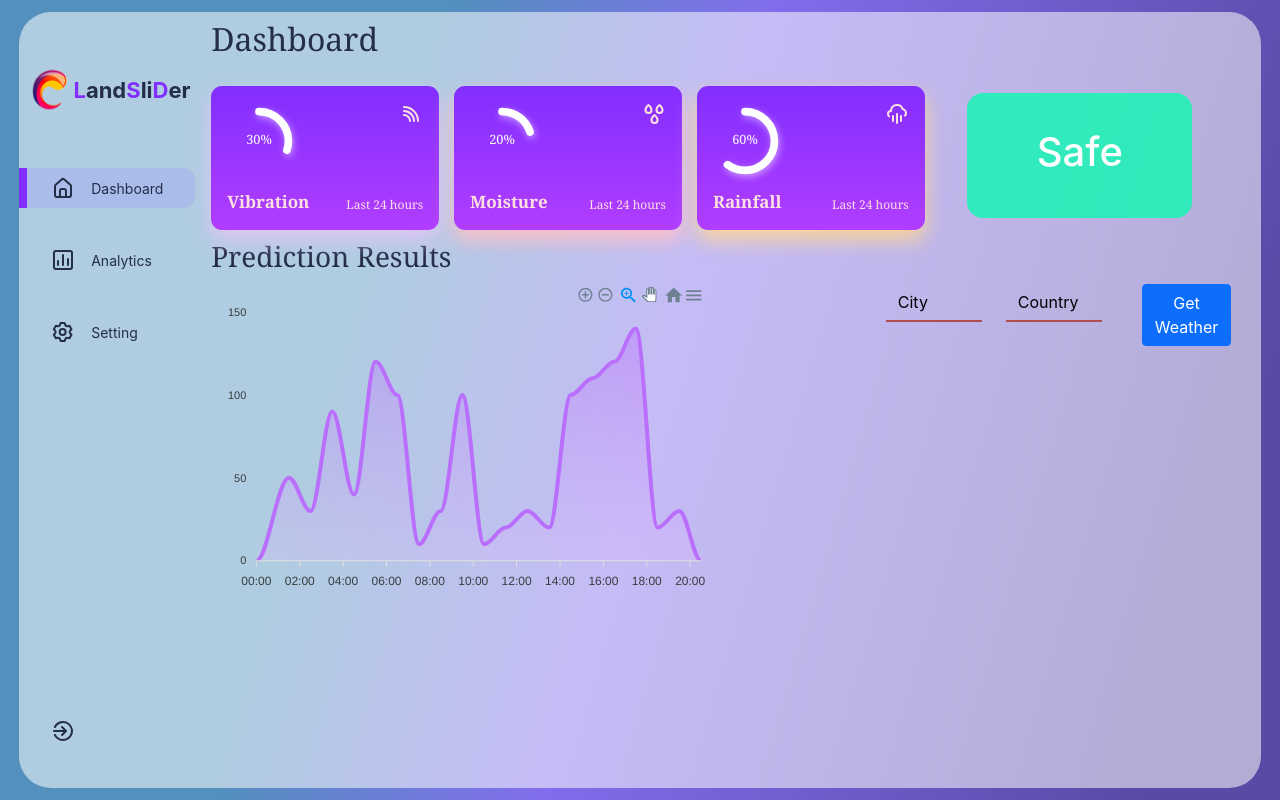
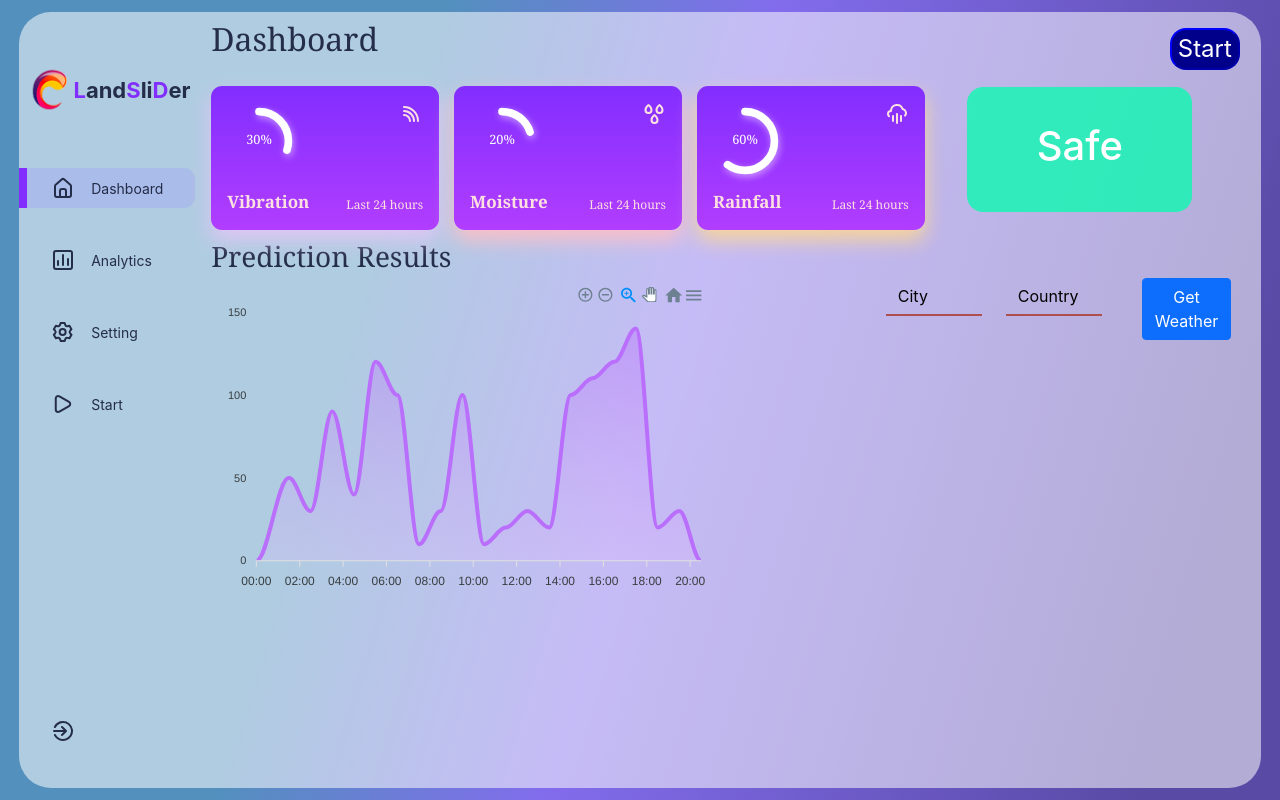
Before and after one commit to HarikrishnanAji/LandSliDer_Dashboard, a React (Create React App) app: page / in a window 1280 px wide. Built offline with nearby package versions, Linux system fonts and the light colour scheme.

Commit message:
Start button addded

```diff
--- a/package.json
+++ b/package.json
@@ -11,6 +11,7 @@
     "@testing-library/react": "^12.0.0",
     "@testing-library/user-event": "^13.2.1",
     "apexcharts": "^3.35.0",
+    "axios": "^0.27.2",
     "bootstrap": "^5.1.3",
     "framer-motion": "^6.2.9",
     "react": "^18.0.0",
--- a/src/Data/Data.js
+++ b/src/Data/Data.js
@@ -7,6 +7,7 @@ import {
   UilChart,
   UilSignOutAlt,
   UilSetting,
+  UilPlay,
 } from "@iconscout/react-unicons";
 
 
@@ -29,6 +30,11 @@ export const SidebarData = [
   {
     icon: UilSetting,
     heading: 'Setting'
+  },
+  {
+    icon: UilPlay,
+    heading: 'Start',
+    onclick:'http://127.0.0.1:5000/dataset'
   },
 ];
 
--- a/src/components/RigtSide/RightSide.css
+++ b/src/components/RigtSide/RightSide.css
@@ -55,3 +55,18 @@
     margin-right: 10px;
    padding-top: 1px;
 }
+
+.start{
+    background-color: darkblue;
+    color: white;
+    border-color: blue;
+    margin-left: 15rem;
+    margin-top: 1rem;
+    row-gap: 0;
+
+}
+.start:hover{
+    background-color: blue;
+    transition: 300ms;
+
+}
--- a/src/components/RigtSide/RightSide.jsx
+++ b/src/components/RigtSide/RightSide.jsx
@@ -6,9 +6,11 @@ import Weathers from '../Weather/Weathers'
 const RightSide = () => {
   return (
     <div className="RightSide">
+      <button className="start">Start</button>
       <div className="Table"> <Table /></div>
 
       <div className="Weathers"><Weathers/></div>
+
 
     </div>
 
--- a/src/components/Table/Table.css
+++ b/src/components/Table/Table.css
@@ -10,7 +10,8 @@
   cursor: pointer;
   font-size:x-large;
   box-shadow: darkgreen;
-  margin-top: 5rem;
+  margin-top: 1rem;
+
 
 
 
--- a/src/components/Weather/weather.component.jsx
+++ b/src/components/Weather/weather.component.jsx
@@ -19,7 +19,7 @@ const Weather = props => {
         {maxminTemp(props.temp_min, props.temp_max)}
 
         {/* Weather description */}
-        <h4 className="py-1 ">
+        <h4 className="py-1">
           {props.description.charAt(0).toUpperCase() +
             props.description.slice(1)}
         </h4>
```
Also changed, not shown: 2 other files (tests, documents, lock files or other folders).
